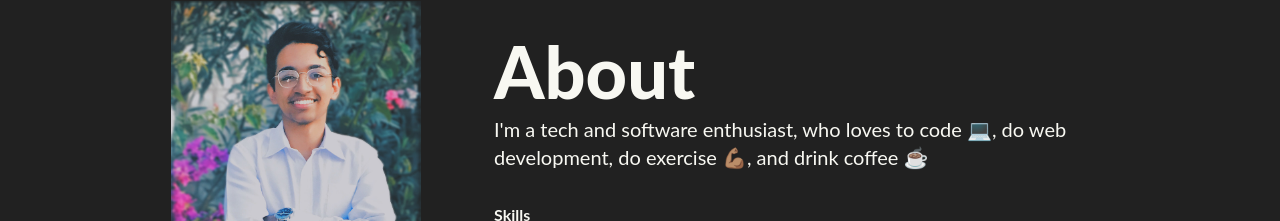
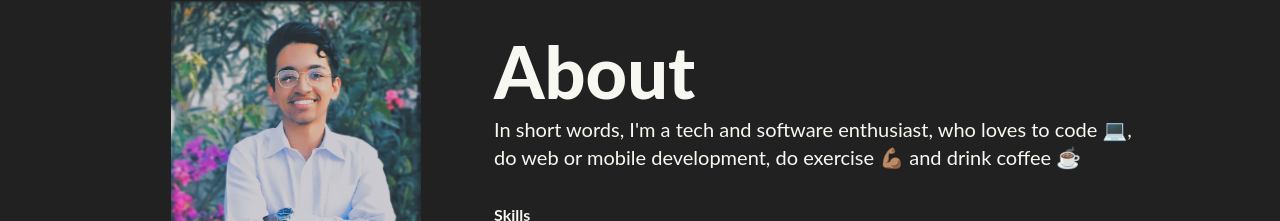
Before and after one commit to josegabjimenez/portfolio, a Next.js app: page /about in a window 1280 px wide. Shown: the part 242-463 px from the top of the page. Built offline with nearby package versions, Linux system fonts and the light colour scheme; no server answers; the database is empty.

Commit message:
:speech_balloon: Update about info

```diff
--- a/pages/about.js
+++ b/pages/about.js
@@ -34,7 +34,7 @@ const About = ({ skills }) => {
 
       <div className="max-w-screen-sm sm:text-left text-center">
         <h1 className="text-5xl sm:text-7xl font-extrabold">About</h1>
-        <p className="text-xl mt-2">I&apos;m a tech and software enthusiast, who loves to code 💻, do web development, do exercise 💪🏽, and drink coffee ☕</p>
+        <p className="text-xl mt-2">In short words, I&apos;m a tech and software enthusiast, who loves to code 💻, do web or mobile development, do exercise 💪🏽 and drink coffee ☕</p>
         {/* Skills images */}
         <p className="font-bold text-md mt-8">Skills</p>
         <div className="flex gap-4 mb-8 mt-2 justify-center sm:justify-start flex-wrap">
```
